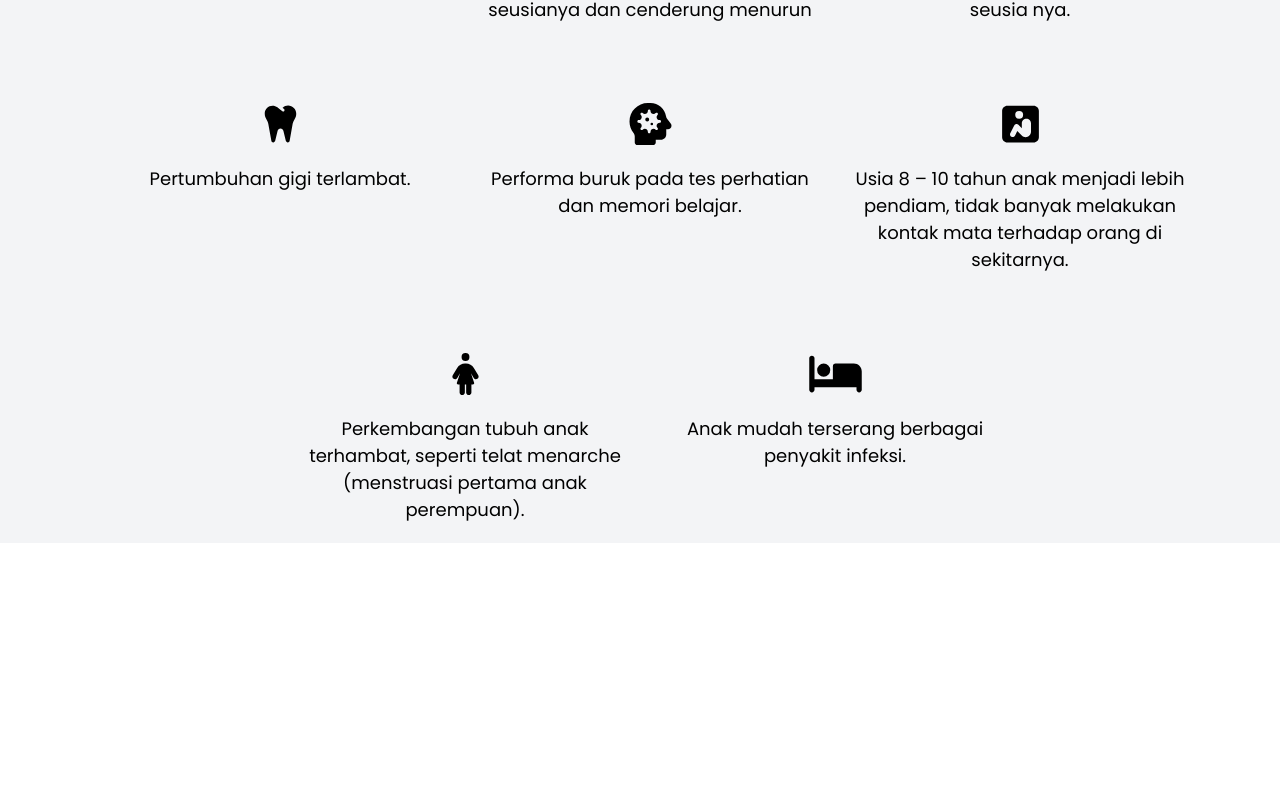
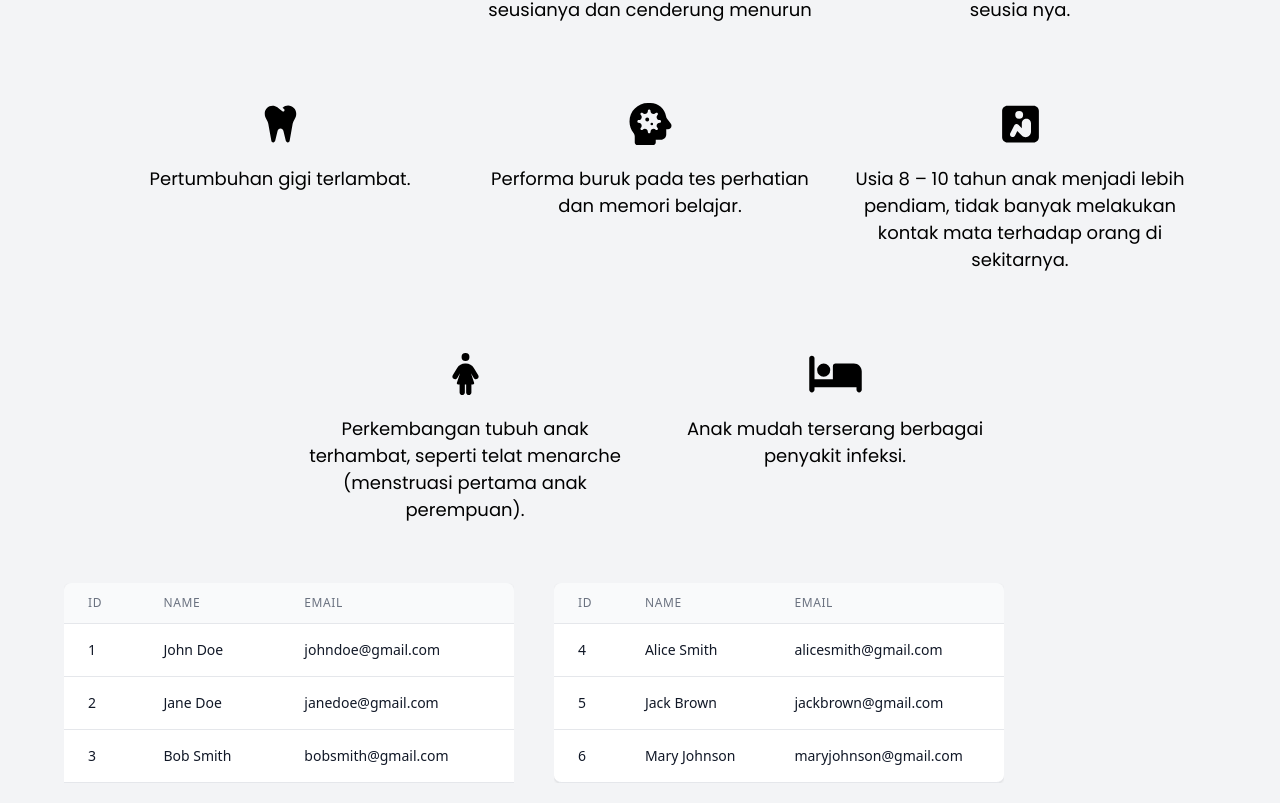
Before and after one commit to AgungRezaV/puskemas, a React (Vite) app: page / in a window 1280 px wide. Shown: the part 3363-4166 px from the top of the page. Before the commit the page ends 3906 px from the top, so only its background shows below. Built offline with nearby package versions, Linux system fonts and the light colour scheme.

Commit message:
Added Table Half-done

```diff
--- a/src/App.jsx
+++ b/src/App.jsx
@@ -1,17 +1,16 @@
 import styles from './style';
-import { Navbar, Hero, Penjelasan, Ciri, Nilai_normal } from './components';
+import { Navbar, Hero, Penjelasan, Ciri, Table } from './components';
 
 const App = () => (
   <div className='bg-gray-100 w-full overflow-hidden'>
-
     <div className={`${styles.paddingX} ${styles.flexCenter}`}>
-      <div className={`${styles.boxWidth}`}>
+      <div className="w-full">
         <Navbar />
       </div>
     </div>
 
     <div className={`bg-blue-100 ${styles.flexStart}`}>
-      <div className={`${styles.boxWidth}`}>
+      <div className="w-full">
         <Hero />
       </div>
     </div>
@@ -20,13 +19,14 @@
       <div className="w-full">
         <Penjelasan />
         <Ciri />
+        <Table />
       </div>
 
-      <div className={`bg-white ${styles.paddingX} ${styles.flexStart}`}>
+      {/* <div className={`bg-white ${styles.paddingX} ${styles.flexStart}`}>
         <div className={`${styles.boxWidth}`}>
-          {/* <Nilai_normal /> */}
+          <Nilai_normal />
         </div>
-      </div>
+      </div> */}
 
     </div>
   </div>
--- /dev/null
+++ b/src/components/Table.jsx
@@ -0,0 +1,142 @@
+import React from "react";
+
+const Table = () => {
+    const SecondTable = () => {
+        const data = [
+            { id: 4, name: "Alice Smith", email: "alicesmith@gmail.com" },
+            { id: 5, name: "Jack Brown", email: "jackbrown@gmail.com" },
+            { id: 6, name: "Mary Johnson", email: "maryjohnson@gmail.com" }
+        ];
+
+        return (
+            <div className="flex flex-col overflow-y-scroll max-h-[200px] my-10 sm:min-w-[450px] max-w-[300px]">
+                <div className="-my-2 overflow-x-auto sm:-mx-6 lg:-mx-8">
+                    <div className="py-2 align-middle inline-block min-w-full sm:px-6 lg:px-8">
+                        <div className="shadow overflow-hidden border-b border-gray-200 sm:rounded-lg">
+                            <table className="min-w-full divide-y divide-gray-200">
+                                <thead className="bg-gray-50">
+                                    <tr>
+                                        <th
+                                            scope="col"
+                                            className="px-6 py-3 text-left text-xs font-medium text-gray-500 uppercase tracking-wider"
+                                        >
+                                            ID
+                                        </th>
+                                        <th
+                                            scope="col"
+                                            className="px-6 py-3 text-left text-xs font-medium text-gray-500 uppercase tracking-wider"
+                                        >
+                                            Name
+                                        </th>
+                                        <th
+                                            scope="col"
+                                            className="px-6 py-3 text-left text-xs font-medium text-gray-500 uppercase tracking-wider"
+                                        >
+                                            Email
+                                        </th>
+                                    </tr>
+                                </thead>
+                                <tbody className="bg-white divide-y divide-gray-200 overflow-y-scroll">
+                                    {data.map((item) => (
+                                        <tr key={item.id}>
+                                            <td className="px-6 py-4 whitespace-nowrap">
+                                                <div className="text-sm text-gray-900">{item.id}</div>
+                                            </td>
+                                            <td className="px-6 py-4 whitespace-nowrap">
+                                                <div className="text-sm text-gray-900">{item.name}</div>
+                                            </td>
+                                            <td className="px-6 py-4 whitespace-nowrap">
+                                                <div className="text-sm text-gray-900">{item.email}</div>
+                                            </td>
+                                        </tr>
+                                    ))}
+                                </tbody>
+                            </table>
+                        </div>
+                    </div>
+                </div>
+            </div>
+        );
+    };
+
+
+    const data = [
+        { id: 1, name: "John Doe", email: "johndoe@gmail.com" },
+        { id: 2, name: "Jane Doe", email: "janedoe@gmail.com" },
+        { id: 3, name: "Bob Smith", email: "bobsmith@gmail.com" },
+        { id: 3, name: "Bob Smith", email: "bobsmith@gmail.com" },
+        { id: 3, name: "Bob Smith", email: "bobsmith@gmail.com" },
+        { id: 1, name: "John Doe", email: "johndoe@gmail.com" },
+        { id: 2, name: "Jane Doe", email: "janedoe@gmail.com" },
+        { id: 3, name: "Bob Smith", email: "bobsmith@gmail.com" },
+        { id: 3, name: "Bob Smith", email: "bobsmith@gmail.com" },
+        { id: 3, name: "Bob Smith", email: "bobsmith@gmail.com" },
+        { id: 1, name: "John Doe", email: "johndoe@gmail.com" },
+        { id: 2, name: "Jane Doe", email: "janedoe@gmail.com" },
+        { id: 3, name: "Bob Smith", email: "bobsmith@gmail.com" },
+        { id: 3, name: "Bob Smith", email: "bobsmith@gmail.com" },
+        { id: 3, name: "Bob Smith", email: "bobsmith@gmail.com" },
+    ];
+
+    return (
+        <div className="flex flex-wrap">
+            <div className="sm:mr-10 mr-0">
+                <div className="flex flex-col overflow-y-scroll max-h-[200px] my-10 sm:min-w-[450px] max-w-[300px]">
+                    <div className="-my-2 overflow-x-auto sm:-mx-6 lg:-mx-8">
+                        <div className="py-2 align-middle inline-block min-w-full sm:px-6 lg:px-8">
+                            <div className="shadow overflow-hidden border-b border-gray-200 sm:rounded-lg">
+                                <table className="min-w-full divide-y divide-gray-200">
+                                    <thead className="bg-gray-50">
+                                        <tr>
+                                            <th
+                                                scope="col"
+                                                className="px-6 py-3 text-left text-xs font-medium text-gray-500 uppercase tracking-wider"
+                                            >
+                                                ID
+                                            </th>
+                                            <th
+                                                scope="col"
+                                                className="px-6 py-3 text-left text-xs font-medium text-gray-500 uppercase tracking-wider"
+                                            >
+                                                Name
+                                            </th>
+                                            <th
+                                                scope="col"
+                                                className="px-6 py-3 text-left text-xs font-medium text-gray-500 uppercase tracking-wider"
+                                            >
+                                                Email
+                                            </th>
+                                        </tr>
+                                    </thead>
+                                    <tbody className="bg-white divide-y divide-gray-200 overflow-y-scroll">
+                                        {data.map((item) => (
+                                            <tr key={item.id}>
+                                                <td className="px-6 py-4 whitespace-nowrap">
+                                                    <div className="text-sm text-gray-900">{item.id}</div>
+                                                </td>
+                                                <td className="px-6 py-4 whitespace-nowrap">
+                                                    <div className="text-sm text-gray-900">{item.name}</div>
+                                                </td>
+                                                <td className="px-6 py-4 whitespace-nowrap">
+                                                    <div className="text-sm text-gray-900">{item.email}</div>
+                                                </td>
+                                            </tr>
+                                        ))}
+                                    </tbody>
+                                </table>
+                            </div>
+                        </div>
+                    </div>
+                </div>
+            </div>
+
+
+            <div className="">
+                <SecondTable />
+            </div>
+
+        </div>
+    );
+};
+
+export default Table;
--- a/src/components/index.js
+++ b/src/components/index.js
@@ -3,7 +3,7 @@
 import Penjelasan from "./Penjelasan";
 import Ciri from "./Ciri";
 import Nilai_normal from "./Nilai_normal";
-
+import Table from "./Table";
 // import Billing from "./Billing";
 // import CardDeal from "./CardDeal";
 // import Business from "./Business";
@@ -20,6 +20,7 @@
     Penjelasan,
     Ciri,
     Nilai_normal,
+    Table,
     // Billing,
     // CardDeal,
     // Business,
```
